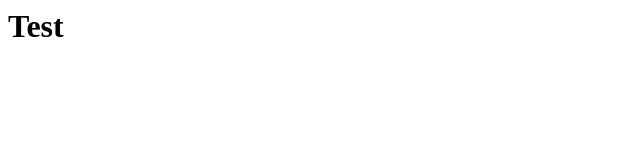
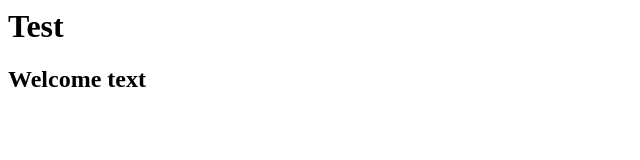
Before and after one commit to napatwongchr/codecamp-intro-git, a plain HTML site: page index.html in a window 1280 px wide. Shown: the whole page, without its empty margins (0-640 px from the left). Drawn offline with Linux system fonts and the light colour scheme.

Commit message:
second commit feature

```diff
--- a/index.html
+++ b/index.html
@@ -1 +1,4 @@
 <h1>Test</h1>
+<h2>
+  Welcome text
+</h2>
```
